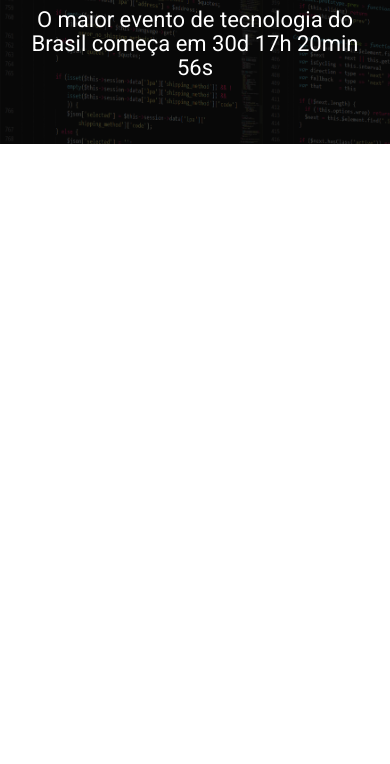
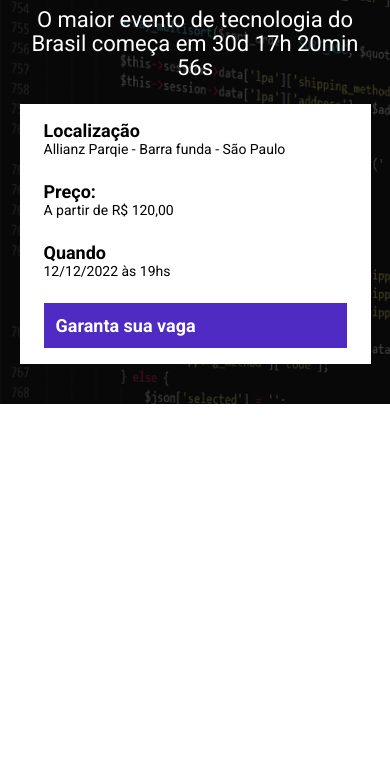
Before and after one commit to libamts/ebac_tech_talks, a website built with Parcel: page src/index.html in a window 390 px wide. Shown: the part 80-844 px from the top of the page. Built offline with nearby package versions, Linux system fonts and the light colour scheme.

Commit message:
Adicionando a infos-bar

```diff
--- /dev/null
+++ b/src/componentes/buttons.scss
@@ -0,0 +1,29 @@
+.button{
+    padding: 12px;
+    font-size: 18px;
+    font-weight: bold;
+    text-align: center;
+    //forçar não quebrar linha
+    white-space: nowrap;
+
+    &--primary{
+        color: #fff;
+        background-color: #4f2ac3;
+    }
+
+    @media (max-width:640px){
+        display: block;
+        width: 100%;
+        text-align: center;
+    }
+
+    @media (max-width:1024px){
+        display: flex;
+        align-items: center;
+
+        &__infos{
+            gap: 24px;
+
+        }
+    }
+}
--- /dev/null
+++ b/src/componentes/infos_bar.scss
@@ -0,0 +1,35 @@
+.infos-bar{
+    padding: 16px 24px;
+    background-color: #FFF;
+    display: flex;
+    justify-content: space-between;
+
+    &__infos{
+        display: flex;
+        gap: 40px;
+
+
+        &__item{
+            font-size: 14px;
+            color: black;
+
+            b{
+                font-size: 18px;
+                display: block;
+                color: black;
+
+            }
+        }
+    }
+
+    @media (max-width: 640px){
+        display: block;
+        &__infos{
+            display: block;
+
+            &__item{
+                margin-bottom: 24px;
+            }
+        }
+    }
+}
--- a/src/index.html
+++ b/src/index.html
@@ -17,6 +17,25 @@
                 O maior evento de tecnologia do Brasil começa em
                 30d 17h 20min 56s
             </p>
+            <div class="infos-bar">
+                <ul class="infos-bar__infos">
+                    <li class="infos-bar__infos__item">
+                        <b>Localização</b>
+                        Allianz Parqie - Barra funda - São Paulo
+                    </li>
+                    <li class="infos-bar__infos__item">
+                        <b>Preço:</b>
+                        A partir de R$ 120,00
+                    </li>
+                    <li class="infos-bar__infos__item">
+                        <b>Quando</b>
+                        12/12/2022 às 19hs
+                    </li>
+                </ul>
+                <a href="" class="button button--primary">
+                    Garanta sua vaga
+                </a>
+            </div>
         </div>
     </header>
     <script src="/src/scripts/main.js"></script>
--- a/src/styles/main.scss
+++ b/src/styles/main.scss
@@ -1,4 +1,6 @@
 @use 'hero';
+@use '/src/componentes/infos_bar';
+@use '/src/componentes/buttons';
 
 *{
     margin: 0;
@@ -6,6 +8,8 @@
     box-sizing: border-box;
     font-family: Roboto, sans-serif;
     color: #fff;
+    list-style: none;
+    text-decoration: none;
 }
 
 .container{
```
